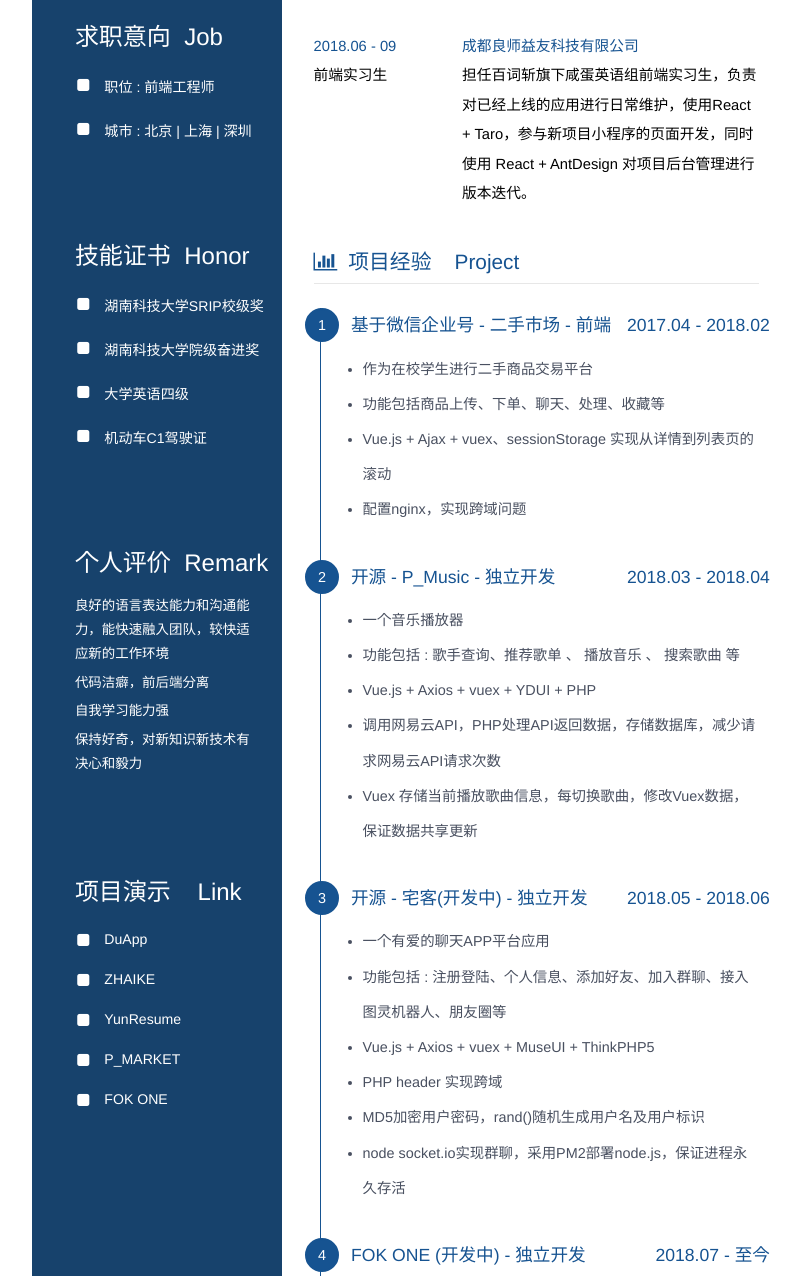
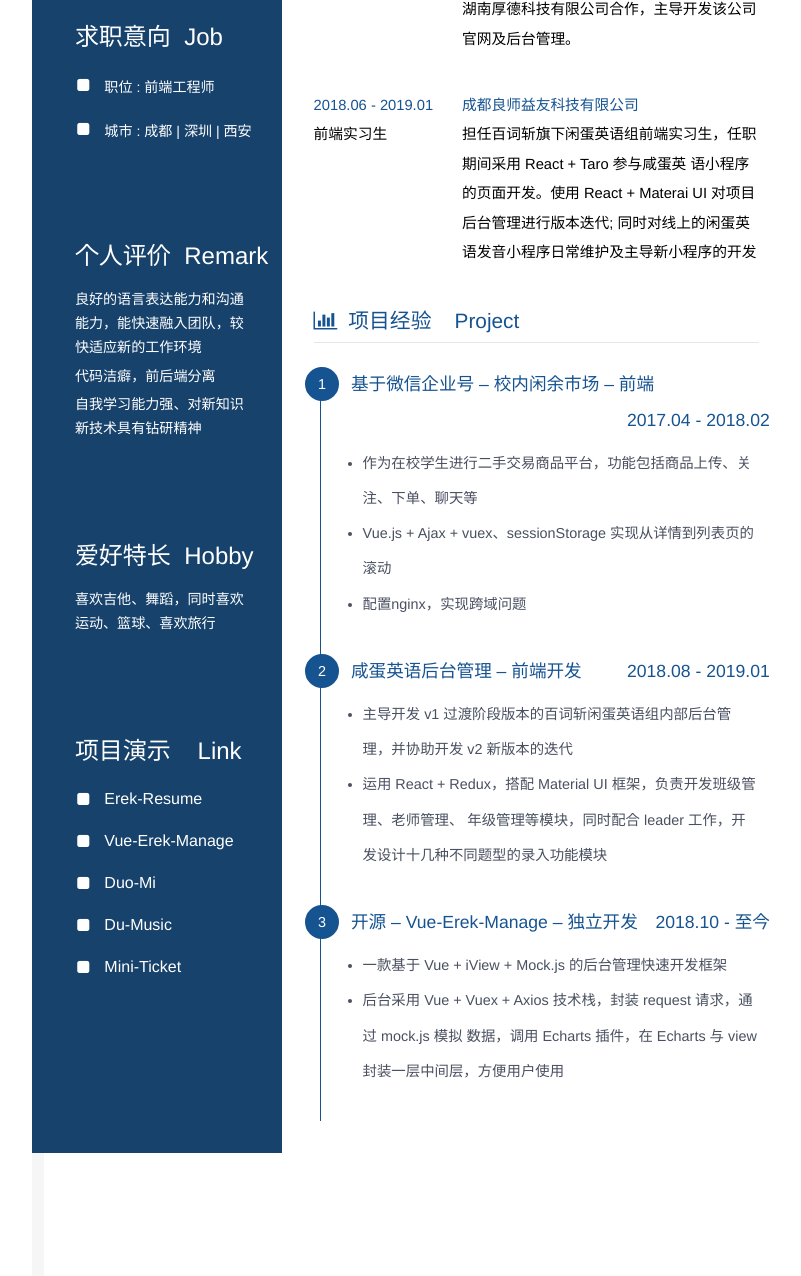
Before and after one commit to sighttviewliu/resume, a plain HTML site: page v2/index.html in a window 1280 px wide. Shown: the part 914-2190 px from the top of the page, without its empty margins (224-1025 px from the left). Drawn offline with Linux system fonts and the light colour scheme.

Commit message:
refactor: 重构v2版本简历

```diff
--- a/v2/css/pc_resume.css
+++ b/v2/css/pc_resume.css
@@ -1,12 +1,14 @@
-*{
-    margin:0;
+* {
+  margin: 0;
   padding: 0;
 }
-ul, li {
+ul,
+li {
   list-style: none;
 }
-body{
-    font-family: "Helvetica Neue",Helvetica,"PingFang SC","Hiragino Sans GB","Microsoft YaHei",Arial,sans-serif;
+body {
+  font-family: 'Helvetica Neue', Helvetica, 'PingFang SC', 'Hiragino Sans GB',
+    'Microsoft YaHei', Arial, sans-serif;
   height: 100%;
   width: 100%;
 }
@@ -32,7 +34,7 @@ body{
   background-color: #f6f6f6;
 }
 .image-box img.oauth-image {
-    width: 11rem;
+  width: 10rem;
   height: 13rem;
   border: 0.3rem solid #ffffff;
   margin: 2.5rem 0;
@@ -47,9 +49,9 @@ body{
   width: 100%;
   color: #ffffff;
 }
-.introduce-box .item-cell{
+.introduce-box .item-cell {
   font-size: 1rem;
-    padding: 3rem .5rem 3rem 2rem;
+  padding: 3rem 0.5rem 3rem 2rem;
 }
 .item-cell li {
   padding-left: 0.5rem;
@@ -59,18 +61,25 @@ body{
 .item-cell li.job {
   padding-left: 0.38rem;
   margin-top: 1.5rem;
-    font-size: .88rem;
+  font-size: 0.88rem;
 }
 .item-cell li.remark {
   padding-left: 0.38rem;
-    margin-top: .3rem;
-    font-size: .84rem;
+  margin-top: 0.3rem;
+  font-size: 0.88rem;
   line-height: 1.5rem;
 }
-.item-cell p.forward-job{
+.item-cell p.forward-job {
   font-size: 1.5rem;
   font-weight: 500;
-    margin-left : .68rem;
+  margin-left: 0.68rem;
+}
+
+/* 链接 */
+a.link-demo {
+  color: white;
+  text-decoration: none;
+  font-size: 1rem;
 }
 
 /* 右侧 */
@@ -87,7 +96,7 @@ body{
 }
 .oauth-box p.intention {
   font-size: 1.3rem;
-    margin-top: .5rem;
+  margin-top: 0.5rem;
 }
 .self-introduce {
   margin-top: 2.5rem;
@@ -103,7 +112,7 @@ p.wrap-title {
   margin: 1.5rem 0;
 }
 p.wrap-title i.wrap-icon {
-    margin-right: .68rem;
+  margin-right: 0.68rem;
 }
 /* 工作经验 */
 .exper-box {
@@ -121,27 +130,27 @@ p.wrap-title i.wrap-icon {
 }
 .item-cell-one {
   flex: 1;
-    font-size: .92rem;
+  font-size: 0.92rem;
 }
 .item-cell-two {
   flex: 2;
-    font-size: .92rem;
+  font-size: 0.92rem;
 }
 ul.intro-skill-cell {
   color: #495060;
 }
-ul.intro-skill-cell>li.skill-li {
+ul.intro-skill-cell > li.skill-li {
   list-style: outside;
   margin-left: 1.6rem;
   line-height: 2.4rem;
-    font-size: .92rem;
+  font-size: 0.92rem;
 }
 /* 项目经验 */
-ul.time-vertical{
+ul.time-vertical {
   list-style-type: none;
-    border-left : 1px solid #165391;
+  border-left: 1px solid #165391;
   padding: 0px;
-    margin-left: .4rem;
+  margin-left: 0.4rem;
 }
 .time-vertical li.vertical-li-style {
   position: relative;
@@ -150,7 +159,7 @@ ul.time-vertical{
   display: inline-block;
   margin-left: 30px;
   text-decoration: none;
-    color : #165391;
+  color: #165391;
   font-size: 1.1rem;
   width: 100%;
 }
@@ -173,11 +182,11 @@ ul.time-vertical{
 ul.experience {
   padding-left: 2.6rem;
   color: #555;
-    font-size: .9rem;
+  font-size: 0.9rem;
   line-height: 2.2rem;
   padding-bottom: 2rem;
 }
-ul.experience>li.introduce-project {
+ul.experience > li.introduce-project {
   list-style: outside;
   color: #495060;
 }
--- a/v2/index.html
+++ b/v2/index.html
@@ -1,20 +1,26 @@
 <!DOCTYPE html>
 <html>
   <head>
-        <meta charset="utf-8">
-        <meta http-equiv="X-UA-Compatible" content="IE=edge">
-        <meta name="viewport" content="width=device-width,initial-scale=1.0, maximum-scale=1.0, user-scalable=0">
+    <meta charset="utf-8" />
+    <meta http-equiv="X-UA-Compatible" content="IE=edge" />
+    <meta
+      name="viewport"
+      content="width=device-width,initial-scale=1.0, maximum-scale=1.0, user-scalable=0"
+    />
     <title>简而易见</title>
-        <link href="http://cdn.bootcss.com/font-awesome/4.7.0/css/font-awesome.min.css" rel="stylesheet">
-        <link rel="stylesheet" href="./css/pc_resume.css">
-        <link rel="stylesheet" href="./css/mobile.css">
+    <link
+      href="http://cdn.bootcss.com/font-awesome/4.7.0/css/font-awesome.min.css"
+      rel="stylesheet"
+    />
+    <link rel="stylesheet" href="./css/pc_resume.css" />
+    <link rel="stylesheet" href="./css/mobile.css" />
   </head>
   <body>
     <div class="template-box">
       <div class="wrap-left">
         <!-- 头像 -->
         <div class="image-box">
-                    <img src="../PDK.JPG" class="oauth-image" alt="image">
+          <img src="../PDK.JPG" class="oauth-image" alt="image" />
         </div>
         <div class="borderColor"></div>
         <!-- 基本信息 -->
@@ -26,53 +32,126 @@
           <div class="item-cell">
             <p class="forward-job">基本信息&nbsp;&nbsp;Basic</p>
             <ul class="fa-ul info">
-                            <li class="job"><i class="fa-li fa fa-square"></i>院校 : 湖南科技大学</li>
-                            <li class="job"><i class="fa-li fa fa-square"></i>专业 : 软件工程</li>
+              <li class="job">
+                <i class="fa-li fa fa-square"></i>院校 : 湖南科技大学
+              </li>
+              <li class="job">
+                <i class="fa-li fa fa-square"></i>专业 : 软件工程
+              </li>
               <li class="job"><i class="fa-li fa fa-square"></i>学历 : 本科</li>
-                            <li class="job"><i class="fa-li fa fa-square"></i>学年 : 2015.09 - 2019.06</li>
-                            <li class="job"><i class="fa-li fa fa-square"></i>籍贯 : 海南 · 海口</li>
+              <li class="job">
+                <i class="fa-li fa fa-square"></i>学年 : 2015.09 - 2019.06
+              </li>
+              <li class="job">
+                <i class="fa-li fa fa-square"></i>籍贯 : 海南 · 海口
+              </li>
             </ul>
           </div>
           <div class="item-cell">
             <p class="forward-job">联系方式&nbsp;&nbsp;Contact</p>
             <ul class="fa-ul info">
               <li><i class="fa-li fa fa-phone"></i>+86&nbsp;189****8869</li>
-                            <li><i class="fa-li fa fa-envelope-open"></i>1063137960@qq.com</li>
+              <li>
+                <i class="fa-li fa fa-envelope-open"></i>1063137960@qq.com
+              </li>
             </ul>
           </div>
           <div class="item-cell">
             <p class="forward-job">求职意向&nbsp;&nbsp;Job</p>
             <ul class="fa-ul info">
-                            <li class="job"><i class="fa-li fa fa-square"></i>职位 : 前端工程师</li>
-                            <li class="job"><i class="fa-li fa fa-square"></i>城市 : 北京 | 上海 | 深圳 </li>
+              <li class="job">
+                <i class="fa-li fa fa-square"></i>职位 : 前端工程师
+              </li>
+              <li class="job">
+                <i class="fa-li fa fa-square"></i>城市 : 成都 | 深圳 | 西安
+              </li>
+            </ul>
+          </div>
+          <!-- <div class="item-cell">
+            <p class="forward-job">技能证书&nbsp;&nbsp;Honor</p>
+            <ul class="fa-ul info">
+              <li class="job">
+                <i class="fa-li fa fa-square"></i>湖南科技大学SRIP校级奖
+              </li>
+              <li class="job">
+                <i class="fa-li fa fa-square"></i>湖南科技大学院级奋进奖
+              </li>
+              <li class="job">
+                <i class="fa-li fa fa-square"></i>大学英语四级
+              </li>
+              <li class="job">
+                <i class="fa-li fa fa-square"></i>机动车C1驾驶证
+              </li>
+            </ul>
+          </div> -->
+          <div class="item-cell">
+            <p class="forward-job">个人评价&nbsp;&nbsp;Remark</p>
+            <ul
+              class="fa-ul info"
+              style="margin-left:.3rem;margin-right: 1.1rem"
+            >
+              <li class="remark" style="margin-top: 1rem;">
+                良好的语言表达能力和沟通能力，能快速融入团队，较快适应新的工作环境
+              </li>
+              <li class="remark">代码洁癖，前后端分离</li>
+              <li class="remark">
+                自我学习能力强、对新知识新技术具有钻研精神
+              </li>
             </ul>
           </div>
           <div class="item-cell">
-                        <p class="forward-job">技能证书&nbsp;&nbsp;Honor</p>
-                        <ul class="fa-ul info">
-                            <li class="job"><i class="fa-li fa fa-square"></i>湖南科技大学SRIP校级奖</li>
-                            <li class="job"><i class="fa-li fa fa-square"></i>湖南科技大学院级奋进奖</li>
-                            <li class="job"><i class="fa-li fa fa-square"></i>大学英语四级</li>
-                            <li class="job"><i class="fa-li fa fa-square"></i>机动车C1驾驶证</li>
-                        </ul>
-                    </div>
-                    <div class="item-cell">
-                        <p class="forward-job">个人评价&nbsp;&nbsp;Remark</p>
-                        <ul class="fa-ul info"  style="margin-left:.3rem;margin-right: 1.1rem">
-                            <li class="remark" style="margin-top: 1rem;">良好的语言表达能力和沟通能力，能快速融入团队，较快适应新的工作环境</li>
-                            <li class="remark">代码洁癖，前后端分离</li>
-                            <li class="remark">自我学习能力强</li>
-                            <li class="remark">保持好奇，对新知识新技术有决心和毅力</li>
+            <p class="forward-job">爱好特长&nbsp;&nbsp;Hobby</p>
+            <ul
+              class="fa-ul info"
+              style="margin-left:.3rem;margin-right: 1.1rem"
+            >
+              <li class="remark" style="margin-top: 1rem;">
+                喜欢吉他、舞蹈，同时喜欢运动、篮球、喜欢旅行
+              </li>
             </ul>
           </div>
           <div class="item-cell">
             <p class="forward-job">项目演示&nbsp;&nbsp;&nbsp;&nbsp;Link</p>
             <ul class="fa-ul info">
-                            <li class="job"><i class="fa-li fa fa-square"></i>DuApp</li>
-                            <li class="job"><i class="fa-li fa fa-square"></i>ZHAIKE</li>
-                            <li class="job"><i class="fa-li fa fa-square"></i>YunResume</li>
-                            <li class="job"><i class="fa-li fa fa-square"></i>P_MARKET</li>
-                            <li class="job"><i class="fa-li fa fa-square"></i>FOK ONE</li>
+              <li class="job">
+                <i class="fa-li fa fa-square"></i>
+                <a
+                  class="link-demo"
+                  href="https://github.com/PDKSophia/erek-resume"
+                  >Erek-Resume</a
+                >
+              </li>
+              <li class="job">
+                <i class="fa-li fa fa-square"></i>
+                <a
+                  class="link-demo"
+                  href="https://github.com/PDKSophia/vue-erek-manage"
+                  >Vue-Erek-Manage</a
+                >
+              </li>
+              <li class="job">
+                <i class="fa-li fa fa-square"></i>
+                <a class="link-demo" href="https://github.com/PDKSophia/duo-mi"
+                  >Duo-Mi</a
+                >
+              </li>
+
+              <li class="job">
+                <i class="fa-li fa fa-square"></i>
+                <a
+                  class="link-demo"
+                  href="https://github.com/PDKSophia/du-du-music"
+                  >Du-Music</a
+                >
+              </li>
+              <li class="job">
+                <i class="fa-li fa fa-square"></i>
+                <a
+                  class="link-demo"
+                  href="https://github.com/PDKSophia/mini-ticket"
+                  >Mini-Ticket</a
+                >
+              </li>
             </ul>
           </div>
         </div>
@@ -84,20 +163,27 @@
         </div>
         <!-- 个人简介 -->
         <div class="self-introduce">
-                    <!-- <p>Github : https://github.com/PDKSophia</p>
-                    <p>Blog : http://www.pengdaokuan.cn/wordpress</p>
-                    <p>爱好 : 篮球、吉他、舞蹈、旅游</p> -->
-                    <p>本人持有会计证，对结算流程熟知，与财务、支付开发等部门沟通频繁。 对支付方式的引进，支付通道问题熟知。对通道费用的核算、报销流程熟知。</p>
+          <p>github : https://github.com/PDKSophia</p>
+          <p>blog : https://github.com/PDKSophia/blog.io</p>
+          <p>juejin : https://juejin.im/user/594ca8a35188250d892f4139</p>
         </div>
         <!-- 技能清单 -->
         <p class="wrap-title color" style="margin-bottom: 0;">
-                    <i class="fa fa-bar-chart wrap-icon"></i>技能清单&nbsp;&nbsp;&nbsp;&nbsp;Skill Ability
+          <i class="fa fa-bar-chart wrap-icon"></i
+          >技能清单&nbsp;&nbsp;&nbsp;&nbsp;Skill Ability
         </p>
         <div class="exper-box">
           <ul class="intro-skill-cell">
-                        <li class="skill-li">熟悉HTML、CSS、JavaScript技术编程、熟悉Bootstrap框架，熟悉手写符合W3C标准代码</li>
-                        <li class="skill-li">熟悉Vue.js，了解Node.js以及Git团队协作开发工具</li>
-                        <li class="skill-li">了解React，ES6、 SCSS，使用Taro基于React开发小程序</li>
+            <li class="skill-li">
+              熟悉 HTML、CSS、JavaScript 技术编程，熟悉 Bootstrap 框架、熟悉
+              SCSS 扩展 语言，手写符合 W3C 标准代码
+            </li>
+            <li class="skill-li">
+              熟悉 Vue.js，了解 Node.js 以及 Git 团队协作开发工具
+            </li>
+            <li class="skill-li">
+              熟悉 React.js，使用 Taro 框架基于 React 开发小程序
+            </li>
             <li class="skill-li">熟悉PHP，使用ThinkPHP5.x框架</li>
             <li class="skill-li">熟悉MYSQL，了解数据库优化常用方法</li>
             <li class="skill-li">了解基于微信公众号应用开发，了解微信小程序</li>
@@ -106,7 +192,8 @@
         </div>
         <!-- 实习经验 -->
         <p class="wrap-title color">
-                    <i class="fa fa-bar-chart wrap-icon"></i>工作经验&nbsp;&nbsp;&nbsp;&nbsp;Experience
+          <i class="fa fa-bar-chart wrap-icon"></i
+          >工作经验&nbsp;&nbsp;&nbsp;&nbsp;Experience
         </p>
         <div class="exper-box">
           <div class="column color">
@@ -116,68 +203,92 @@
           <div class="column">
             <span class="item-cell-one font">前端工程师</span>
             <span class="item-cell-two">
-                        担任TickNet工作室前端工程师，与湖南科技大学网络中心合作，围绕微信企业号开发或主导多个应用，任职期间基于微信企业号开发校内闲余市场，采用Vue.js框架主导开发。
-                        </span>
+              担任 TickNet
+              工作室前端工程师，与湖南科技大学网络中心合作，围绕微信企业号
+              开发或主导多个应用，任职期间基于微信企业号开发校内闲余市场，采用
+              Vue.js 主
+              导开发。并与湖南厚德科技有限公司合作，主导开发该公司官网及后台管理。</span
+            >
           </div>
         </div>
         <div class="exper-box">
           <div class="column color">
-                        <span class="item-cell-one">2018.06 - 09</span>
+            <span class="item-cell-one">2018.06 - 2019.01</span>
             <span class="item-cell-two">成都良师益友科技有限公司</span>
           </div>
           <div class="column">
             <span class="item-cell-one font">前端实习生</span>
             <span class="item-cell-two">
-                        担任百词斩旗下咸蛋英语组前端实习生，负责对已经上线的应用进行日常维护，使用React + Taro，参与新项目小程序的页面开发，同时使用 React + AntDesign 对项目后台管理进行版本迭代。
+              担任百词斩旗下闲蛋英语组前端实习生，任职期间采用 React + Taro
+              参与咸蛋英 语小程序的页面开发。使用 React + Materai UI
+              对项目后台管理进行版本迭代;
+              同时对线上的闲蛋英语发音小程序日常维护及主导新小程序的开发
             </span>
           </div>
         </div>
         <!-- 项目经验 -->
         <p class="wrap-title color">
-                    <i class="fa fa-bar-chart wrap-icon"></i>项目经验&nbsp;&nbsp;&nbsp;&nbsp;Project
+          <i class="fa fa-bar-chart wrap-icon"></i
+          >项目经验&nbsp;&nbsp;&nbsp;&nbsp;Project
         </p>
         <div class="exper-box" style="margin-bottom: 0;">
           <ul class="time-vertical">
             <li class="vertical-li-style">
               <b></b><span>1</span>
-                            <a href="javascript:void(0)">基于微信企业号 - 二手市场 - 前端<p class="pc-display" style="float: right;margin-right: 1.2rem">2017.04 - 2018.02</p></a>
+              <a href="javascript:void(0)"
+                >基于微信企业号 – 校内闲余市场 – 前端
+                <p class="pc-display" style="float: right;margin-right: 1.2rem">
+                  2017.04 - 2018.02
+                </p></a
+              >
               <ul class="experience">
-                                <li class="introduce-project" style="margin-top: .5rem;">作为在校学生进行二手商品交易平台</li>
-                                <li class="introduce-project">功能包括商品上传、下单、聊天、处理、收藏等 </li>
-                                <li class="introduce-project">Vue.js + Ajax + vuex、sessionStorage 实现从详情到列表页的滚动 </li>
+                <li class="introduce-project" style="margin-top: .5rem;">
+                  作为在校学生进行二手交易商品平台，功能包括商品上传、关注、下单、聊天等
+                </li>
+                <li class="introduce-project">
+                  Vue.js + Ajax + vuex、sessionStorage 实现从详情到列表页的滚动
+                </li>
                 <li class="introduce-project">配置nginx，实现跨域问题</li>
               </ul>
             </li>
             <li class="vertical-li-style">
               <b></b><span>2</span>
-                            <a href="javascript:void(0)">开源 - P_Music - 独立开发<p class="pc-display" style="float: right;margin-right: 1.2rem">2018.03 - 2018.04</p></a>
+              <a href="javascript:void(0)"
+                >咸蛋英语后台管理 – 前端开发
+                <p class="pc-display" style="float: right;margin-right: 1.2rem">
+                  2018.08 - 2019.01
+                </p></a
+              >
               <ul class="experience">
-                                <li class="introduce-project" style="margin-top: .5rem;">一个音乐播放器</li>
-                                <li class="introduce-project">功能包括 : 歌手查询、推荐歌单 、 播放音乐 、 搜索歌曲 等</li>
-                                <li class="introduce-project">Vue.js + Axios + vuex + YDUI + PHP</li>
-                                <li class="introduce-project">调用网易云API，PHP处理API返回数据，存储数据库，减少请求网易云API请求次数</li>
-                                <li class="introduce-project">Vuex 存储当前播放歌曲信息，每切换歌曲，修改Vuex数据，保证数据共享更新</li>
+                <li class="introduce-project" style="margin-top: .5rem;">
+                  主导开发 v1
+                  过渡阶段版本的百词斩闲蛋英语组内部后台管理，并协助开发 v2
+                  新版本的迭代
+                </li>
+                <li class="introduce-project">
+                  运用 React + Redux，搭配 Material UI
+                  框架，负责开发班级管理、老师管理、 年级管理等模块，同时配合
+                  leader 工作，开发设计十几种不同题型的录入功能模块
+                </li>
               </ul>
             </li>
             <li class="vertical-li-style">
               <b></b><span>3</span>
-                            <a href="javascript:void(0)">开源 - 宅客(开发中) - 独立开发<p class="pc-display" style="float: right;margin-right: 1.2rem">2018.05 - 2018.06</p></a>
+              <a href="javascript:void(0)"
+                >开源 – Vue-Erek-Manage – 独立开发
+                <p class="pc-display" style="float: right;margin-right: 1.2rem">
+                  2018.10 - 至今
+                </p></a
+              >
               <ul class="experience">
-                                <li class="introduce-project" style="margin-top: .5rem;">一个有爱的聊天APP平台应用</li>
-                                <li class="introduce-project">功能包括 : 注册登陆、个人信息、添加好友、加入群聊、接入图灵机器人、朋友圈等 </li>
-                                <li class="introduce-project">Vue.js + Axios + vuex + MuseUI + ThinkPHP5</li>
-                                <li class="introduce-project">PHP header 实现跨域</li>
-                                <li class="introduce-project">MD5加密用户密码，rand()随机生成用户名及用户标识</li>
-                                <li class="introduce-project">node socket.io实现群聊，采用PM2部署node.js，保证进程永久存活</li>
-                            </ul>
+                <li class="introduce-project" style="margin-top: .5rem;">
+                  一款基于 Vue + iView + Mock.js 的后台管理快速开发框架
                 </li>
-                        <li class="vertical-li-style">
-                            <b></b><span>4</span>
-                            <a href="javascript:void(0)">FOK ONE (开发中) - 独立开发<p class="pc-display" style="float: right;margin-right: 1.2rem">2018.07 - 至今</p></a>
-                            <ul class="experience" style="padding-bottom: 0.6rem">
-                                <li class="introduce-project" style="margin-top: .5rem;">一个在线阅读、音乐播放小程序</li>
-                                <li class="introduce-project">功能包括文章浏览 、 音乐播放等功能 </li>
-                                <li class="introduce-project">运用技术栈 React + Redux + Taro ，调用「 ONE 」应用API以及网易云音乐API，达到小程序功能的实现</li>
+                <li class="introduce-project">
+                  后台采用 Vue + Vuex + Axios 技术栈，封装 request 请求，通过
+                  mock.js 模拟 数据，调用 Echarts 插件，在 Echarts 与 view
+                  封装一层中间层，方便用户使用
+                </li>
               </ul>
             </li>
           </ul>
```
Also changed, not shown: 4 other files. Lines whose indentation alone changed are shown as unchanged.
